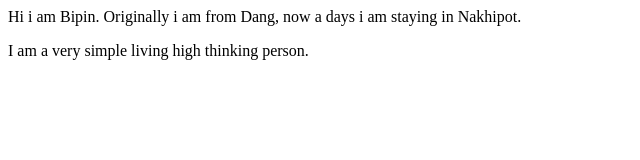
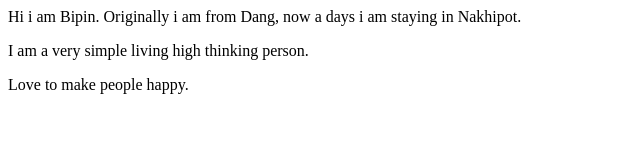
Before and after one commit to Bipinsnr/bipin, a plain HTML site: page index.html in a window 1280 px wide. Shown: the whole page, without its empty margins (0-640 px from the left). Drawn offline with Linux system fonts and the light colour scheme.

Commit message:
index2.html

```diff
--- a/index.html
+++ b/index.html
@@ -5,5 +5,6 @@
 <body>
 <p> Hi i am Bipin. Originally i am from Dang, now a days i am staying in Nakhipot.</p>
   <p> I am a very simple living high thinking person.</p>
+<p> Love to make people happy.</p>
 </body>
 </html>
```
